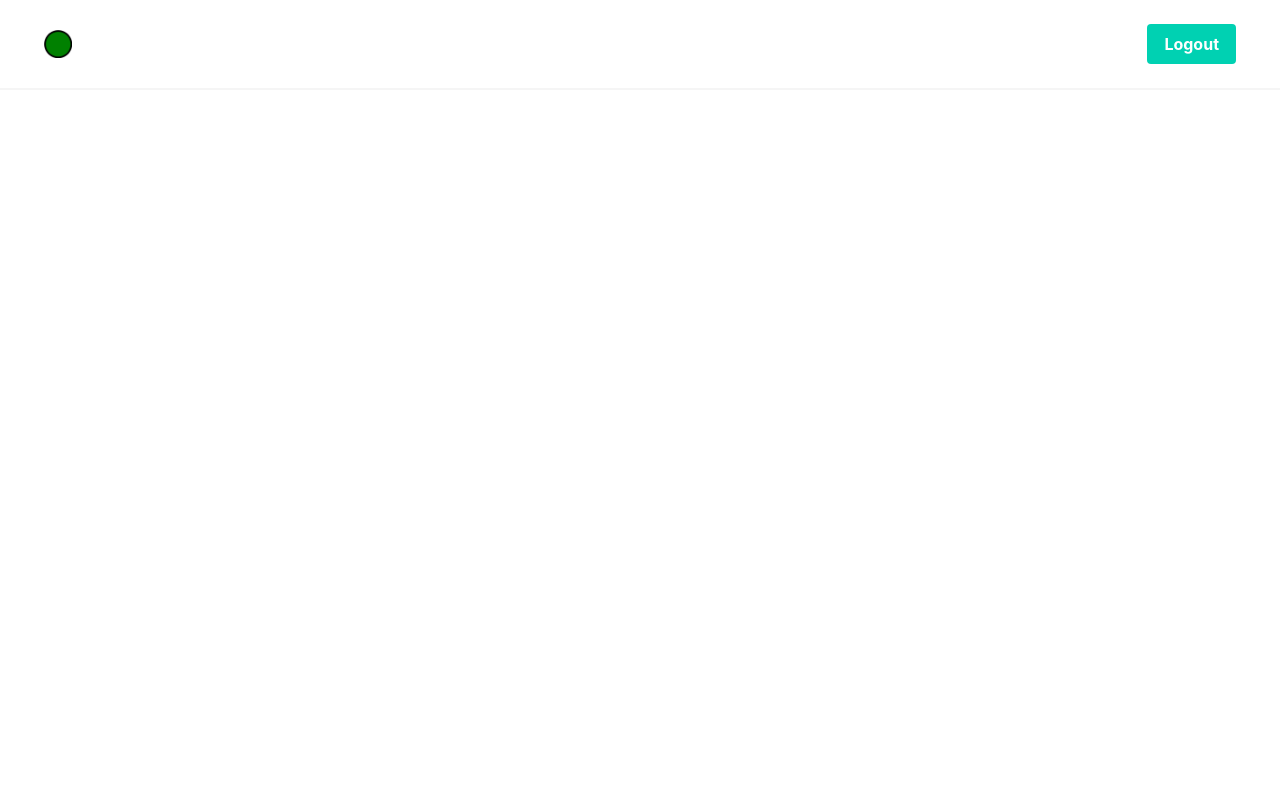
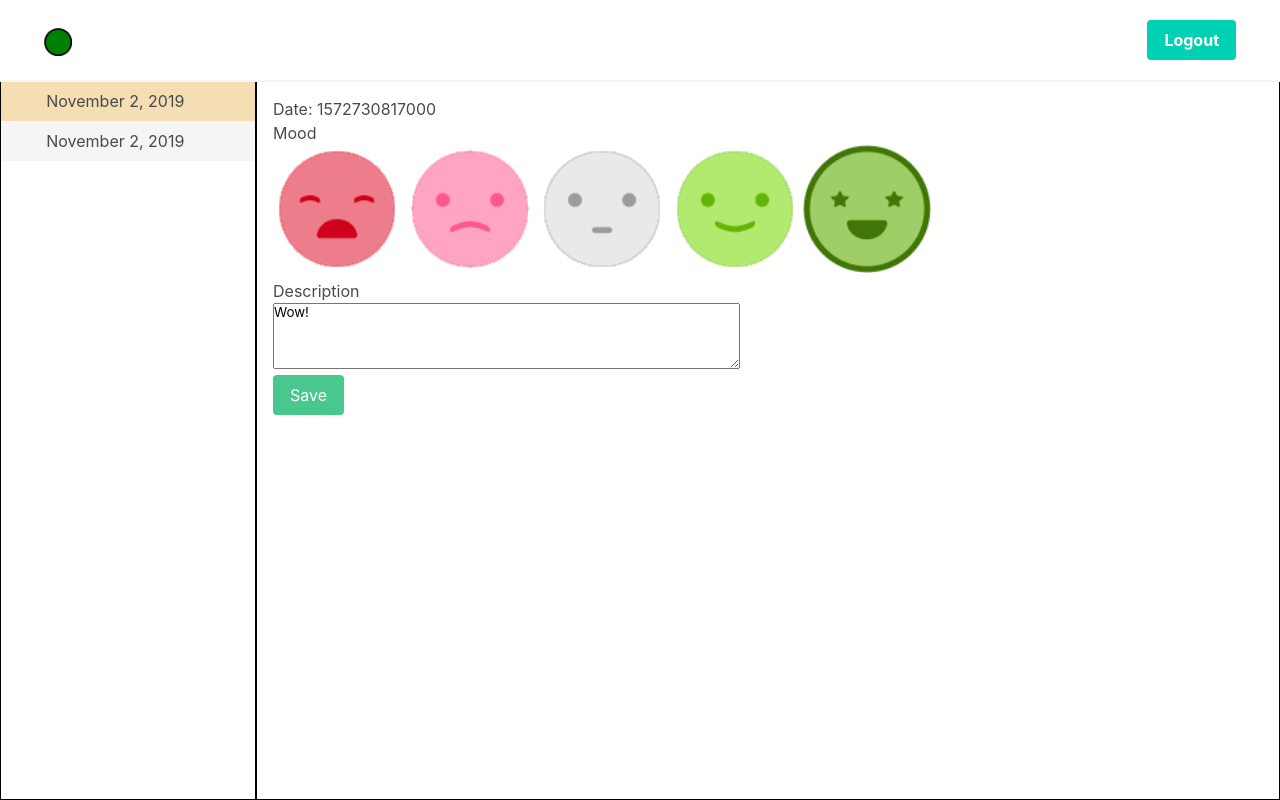
Before and after one commit to mryork/hackduke19, a plain HTML site: page frontend/patient/index.html in a window 1280 px wide. Drawn offline with nearby package versions, Linux system fonts and the light colour scheme.

Commit message:
patientView goodness

```diff
--- a/frontend/patient/index.html
+++ b/frontend/patient/index.html
@@ -7,13 +7,13 @@
     <meta name="viewport" content="width=device-width, initial-scale=1, shrink-to-fit=no">
     <title>PATIENT</title>
 
-    <link rel="icon" href="../imgs/temp-logo.png">
+    <link rel="icon" href="/imgs/temp-logo.png">
+
+    <!-- Link to Bulma -->
+    <link rel="stylesheet" href="https://cdn.jsdelivr.net/npm/bulma@0.8.0/css/bulma.min.css" integrity="sha256-D9M5yrVDqFlla7nlELDaYZIpXfFWDytQtiV+TaH6F1I=" crossorigin="anonymous">
 
     <!-- Link to My CSS Sheet-->
     <link rel="stylesheet" type="text/css" href="../styles/patient.css">
-
-    <!-- Link to Bulma -->
-    <link rel="stylesheet" href="https://cdn.jsdelivr.net/npm/bulma@0.8.0/css/bulma.min.css" integrity="sha256-D9M5yrVDqFlla7nlELDaYZIpXfFWDytQtiV+TaH6F1I=" crossorigin="anonymous">
 
 
 </head>
@@ -23,7 +23,7 @@
     <nav class="navbar has-shadow is-spaced " role="navigation" aria-label="main navigation">
         <div class="navbar-brand">
             <a class="navbar-item" href="https://bulma.io">
-                <img src="../imgs/temp-logo-2.png" width="28" height="28">
+                <img src="/imgs/temp-logo-2.png" width="28" height="28">
             </a>
 
             <a role="button" class="navbar-burger burger" aria-label="menu" aria-expanded="false" data-target="navbarBasicExample">
@@ -80,6 +80,10 @@
         </div>
     </nav>
 
+    <div id="root" class="columns">
+        <div class="datePanel column is-one-fifth"></div>
+        <div class="logView column is-four-fifths"></div>
+    </div>
 
 </body>
 
@@ -113,4 +117,11 @@
     });
 </script>
 
+<script src="../scripts/patientView.js" type="module"></script>
+<script src="../scripts/api.js"></script>
+<script
+  src="https://code.jquery.com/jquery-3.4.1.min.js"
+  integrity="sha256-CSXorXvZcTkaix6Yvo6HppcZGetbYMGWSFlBw8HfCJo="
+  crossorigin="anonymous"></script>
+
 </html>
--- a/frontend/scripts/api.js
+++ b/frontend/scripts/api.js
@@ -6,7 +6,7 @@ function getLogs() {
                     id: "3udiuw2",
                     date: Date.now() - 1000,
                     object: {
-                        mood: 8,
+                        mood: 5,
                         message: "Wow!"
                     }
                 },
@@ -14,7 +14,7 @@ function getLogs() {
                     id: "3udiuq3221nw2",
                     date: Date.now() - 1500,
                     object: {
-                        mood: 6,
+                        mood: 3,
                         message: "coool"
                     }
                 }
--- a/frontend/scripts/patientView.js
+++ b/frontend/scripts/patientView.js
@@ -2,18 +2,18 @@
 
 export const renderLog = function(log) {
     $("#root .logView").replaceWith(`
-    <div class="logView">
+    <div class="logView column is-four-fifths">
         <div class="logDate">
             <h1>Date: ${log.date}</h1>
         </div>
         <div class="logMood">
             <h1>Mood</h1>
             <div class="logMoodSelector">
-                <img class="mood" id="1" src="frontend/res/mood1.png" alt="Bad Mood">
-                <img class="mood" id="2" src="frontend/res/mood2.png" alt="Not Great Mood">
-                <img class="mood" id="3" src="frontend/res/mood3.png" alt="OK Mood">
-                <img class="mood" id="4" src="frontend/res/mood4.png" alt="Good Mood">
-                <img class="mood" id="5" src="frontend/res/mood5.png" alt="Great Mood">
+                <img class="mood" id="1" src="/imgs/mood1_inactive.png" alt="Bad Mood">
+                <img class="mood" id="2" src="/imgs/mood2_inactive.png" alt="Not Great Mood">
+                <img class="mood" id="3" src="/imgs/mood3_inactive.png" alt="OK Mood">
+                <img class="mood" id="4" src="/imgs/mood4_inactive.png" alt="Good Mood">
+                <img class="mood" id="5" src="/imgs/mood5_inactive.png" alt="Great Mood">
             </div>
         </div>
         <div class="logDesc">
@@ -24,10 +24,12 @@ export const renderLog = function(log) {
     </div>
     `);
 
-    $(`#root .logMoodSelector .mood #${log.object.mood}`).addClass("active");
+    $(`#root .logMoodSelector #${log.object.mood}`).attr("src", `/imgs/mood${log.object.mood}_active.png`);
     $("#root .logMoodSelector .mood").on("click", function(evt) {
-        $("#root .logMoodSelector .mood").removeClass("active");
-        $(`#root .logMoodSelector .mood #${evt.target.id}`).addClass("active");
+        for (var i = 0; i < 5; i++) {
+            $(`#root .logMoodSelector #${log.object.mood}`).attr("src", `/imgs/mood${log.object.mood}_inactive.png`);
+        }
+        $(`#root .logMoodSelector #${evt.target.id}`).attr("src", `/imgs/mood${evt.target.id}_active.png`);
         log.object.mood = evt.target.id;
     });
 
@@ -39,12 +41,23 @@ export const renderLog = function(log) {
 }
 
 export const loadView = function() {
+    const monthNames = ["January", "February", "March", "April", "May", "June",
+        "July", "August", "September", "October", "November", "December"];
     // render log dates listview
     getLogs().then(y => {
+        let todaysDate = new Date();
+        let today = y.find(x => {
+            let date = new Date(x.date);
+            return (date.getDate() == todaysDate.getDate() &&
+                    date.getMonth() == todaysDate.getMonth() &&
+                    date.getFullYear() == todaysDate.getFullYear()) ? x : false;
+        });
+        if (!today) { saveLog(); }
         y.forEach(x => {
+            let date = new Date(x.date);
             $("#root .datePanel").append(`
             <div id="${x.id}" class="dateObj">
-                <h1>${x.date}</h1>
+                <h1>${monthNames[date.getMonth()]} ${date.getDate()}, ${date.getFullYear()}</h1>
             </div>
             `);
             $(`#root .datePanel #${x.id}`).on("click", function() {
@@ -53,6 +66,10 @@ export const loadView = function() {
                 renderLog(x);
             });
         });
+        if (today) {
+            $(`#root .datePanel #${today.id}`).addClass("activeDate");
+            renderLog(today);
+        }
     });
 }
 
--- a/frontend/styles/patient.css
+++ b/frontend/styles/patient.css
@@ -3,16 +3,71 @@
 } */
 
 html {
-    overflow-y: auto !important;
+    overflow-y: auto;
 }
 
 .bg-blue {
-    background-color: blue !important;
+    background-color: blue;
 }
-
 
 @media screen and (min-width: 1024px) {
     .navbar.is-spaced {
         padding: 1rem 2rem;
     }
 }
+
+body {
+    height: 100vh;
+}
+
+.navbar {
+    height: 10%;
+}
+
+#root {
+    margin: 0;
+    display: flex;
+    flex-direction: row;
+    height: 90%;
+}
+
+.datePanel {
+    padding: 0;
+    border: solid 1px black;
+}
+
+.datePanel .dateObj {
+    /* border: dashed 1px red; */
+    background-color: whitesmoke;
+    text-align: center;
+}
+
+.datePanel .dateObj h1 {
+    width: 90%;
+    padding: .5em;
+}
+
+.datePanel .dateObj:hover {
+    background-color: gray;
+}
+
+.datePanel .activeDate {
+    background-color: wheat;
+}
+
+.datePanel .activeDate:hover {
+    background-color: wheat;
+}
+
+.logView {
+    border: solid 1px black;
+    padding: 1em;
+}
+
+.logView .logMoodSelector img {
+    width: 10vw;
+}
+
+/* .logView .logMoodSelector .active {
+    border: solid 1px red;
+} */
```
Also changed, not shown: frontend/imgs/mood1_active.png (added), frontend/imgs/mood1_inactive.png (added), frontend/imgs/mood2_active.png (added), frontend/imgs/mood2_inactive.png (added), frontend/imgs/mood3_active.png (added), frontend/imgs/mood3_inactive.png (added), frontend/imgs/mood4_active.png (added), frontend/imgs/mood4_inactive.png (added), frontend/imgs/mood5_active.png (added), frontend/imgs/mood5_inactive.png (added), 1 other file.
